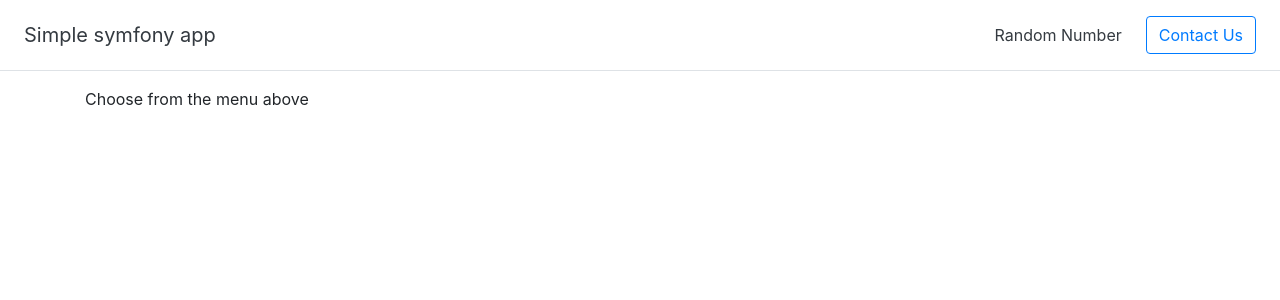
After one commit to fentosi/simple-symfony-site, a Symfony app: template templates/index/index.html.twig in a window 1280 px wide. The commit adds this page. Shown: the top 300 px of the page. Run offline with Twig, Linux system fonts and the light colour scheme; the template is opened without the code that fills it, so the values that code supplies are empty; some libraries are stand-ins or nearby versions.

Commit message:
Add IndexController and base route

```diff
--- a/config/routes.yaml
+++ b/config/routes.yaml
@@ -1,6 +1,10 @@
 #index:
 #    path: /
 #    controller: App\Controller\DefaultController::index
+
+app_index:
+  path: /
+  controller: App\Controller\IndexController:index
 
 app_random_number:
   path: /random/number
--- a/templates/base.html.twig
+++ b/templates/base.html.twig
@@ -5,7 +5,7 @@
         <meta name="viewport" content="width=device-width, initial-scale=1, shrink-to-fit=no">
         <meta name="description" content="">
         <meta name="author" content="Adam Fentosi">
-        <title>{% block title %}Welcome!{% endblock %}</title>
+        <title>{% block title %}Simple Symfony page{% endblock %}</title>
 
 
         {% block stylesheets %}
@@ -16,7 +16,7 @@
 
     {% block menu %}
     <div class="d-flex flex-column flex-md-row align-items-center p-3 px-md-4 mb-3 bg-white border-bottom box-shadow">
-        <h5 class="my-0 mr-md-auto font-weight-normal">Simple symfony app</h5>
+        <h5 class="my-0 mr-md-auto font-weight-normal"><a href="{{ path('app_index') }}" class="text-dark text-decoration-none">Simple symfony app</a></h5>
         <nav class="my-2 my-md-0 mr-md-3">
             <a class="p-2 text-dark" href="{{ path('app_random_number') }}">Random Number</a>
         </nav>
--- /dev/null
+++ b/templates/index/index.html.twig
@@ -0,0 +1,7 @@
+{% extends 'base.html.twig' %}
+
+{% block body %}
+    <p>
+        Choose from the menu above
+    </p>
+{% endblock %}
```
Also changed, not shown: src/Controller/IndexController.php (added, +19 -0 lines).
